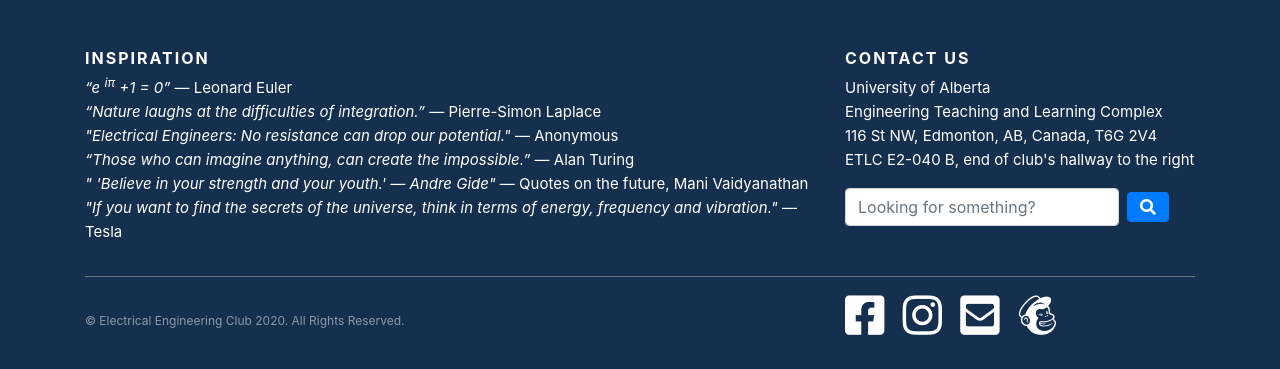
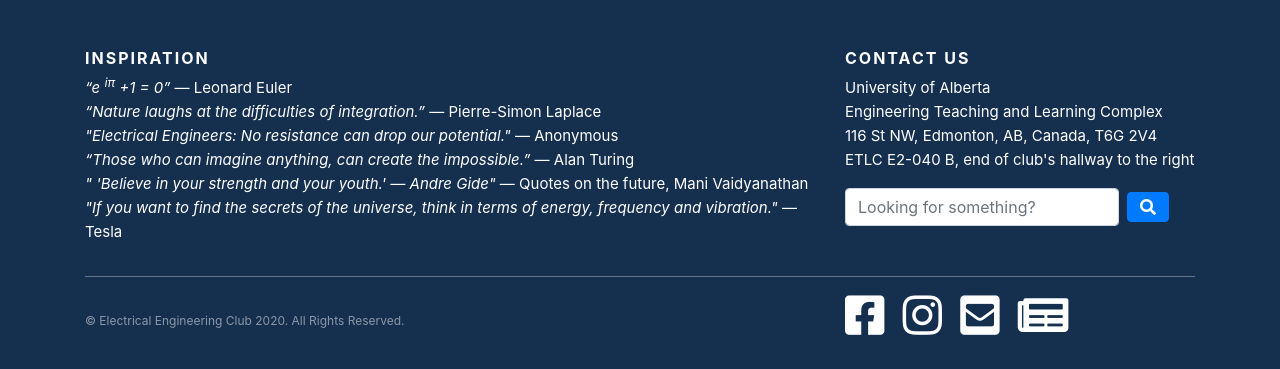
Before and after one commit to katielin42/demo, a Django app: page /club/ in a window 1280 px wide. Shown: the part 628-997 px from the top of the page. Run offline with Django 3.2, Linux system fonts and the light colour scheme; data that the repository does not hold is empty; some libraries are stand-ins or nearby versions.

Commit message:
updated icon

```diff
--- a/templates/base.html
+++ b/templates/base.html
@@ -31,10 +31,11 @@
     <!--    <link rel="icon" href="/docs/4.4/assets/img/favicons/favicon.ico">-->
     <!--    <meta name="msapplication-config" content="/docs/4.4/assets/img/favicons/browserconfig.xml">-->
     <meta name="theme-color" content="#563d7c">
-    <link rel="stylesheet" href="https://cdnjs.cloudflare.com/ajax/libs/font-awesome/4.7.0/css/font-awesome.min.css">
     <link href="https://fonts.googleapis.com/css?family=Roboto+Mono" rel="stylesheet">
 
     <link href="https://fonts.googleapis.com/css2?family=Source+Sans+Pro:wght@600&display=swap" rel="stylesheet">
+    <link rel="stylesheet" href="https://cdnjs.cloudflare.com/ajax/libs/font-awesome/4.7.0/css/font-awesome.min.css">
+
     <!--    <link href="album.css" rel="stylesheet">-->
 
 
@@ -416,7 +417,7 @@ b{
                     <li><a href="mailto:eeclub@ualberta.ca"> <i class="fa fa-envelope-square fa-3x mr-1"
                                                                 style="padding-right: 10px;"></i></a></li>
                     <li><a href="https://mailchi.mp/a7f9e475f39a/ee-club-newsletter-signup"> <i
-                            class="fab fa-mailchimp fa-3x mr-1" style="padding-right: 10px;"></i></a></li>
+                            class="fas fa-newspaper fa-3x mr-1" style="padding-right: 10px;"></i></a></li>
                 </ul>
             </div>
         </div>
--- a/templates/base2.html
+++ b/templates/base2.html
@@ -398,7 +398,7 @@ b{
                     <li><a href="mailto:eeclub@ualberta.ca"> <i class="fa fa-envelope-square fa-3x mr-1"
                                                                 style="padding-right: 10px;"></i></a></li>
                     <li><a href="https://mailchi.mp/a7f9e475f39a/ee-club-newsletter-signup"> <i
-                            class="fab fa-mailchimp fa-3x mr-1" style="padding-right: 10px;"></i></a></li>
+                            class="fas fa-newspaper fa-3x mr-1" style="padding-right: 10px;"></i></a></li>
                 </ul>
             </div>
         </div>
```
